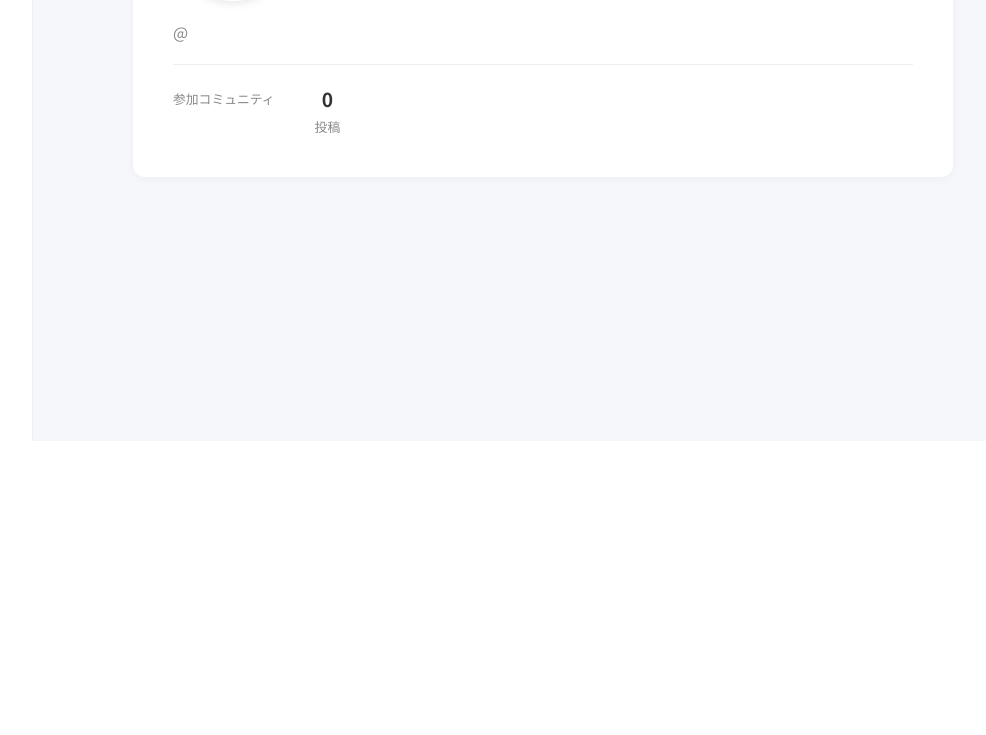
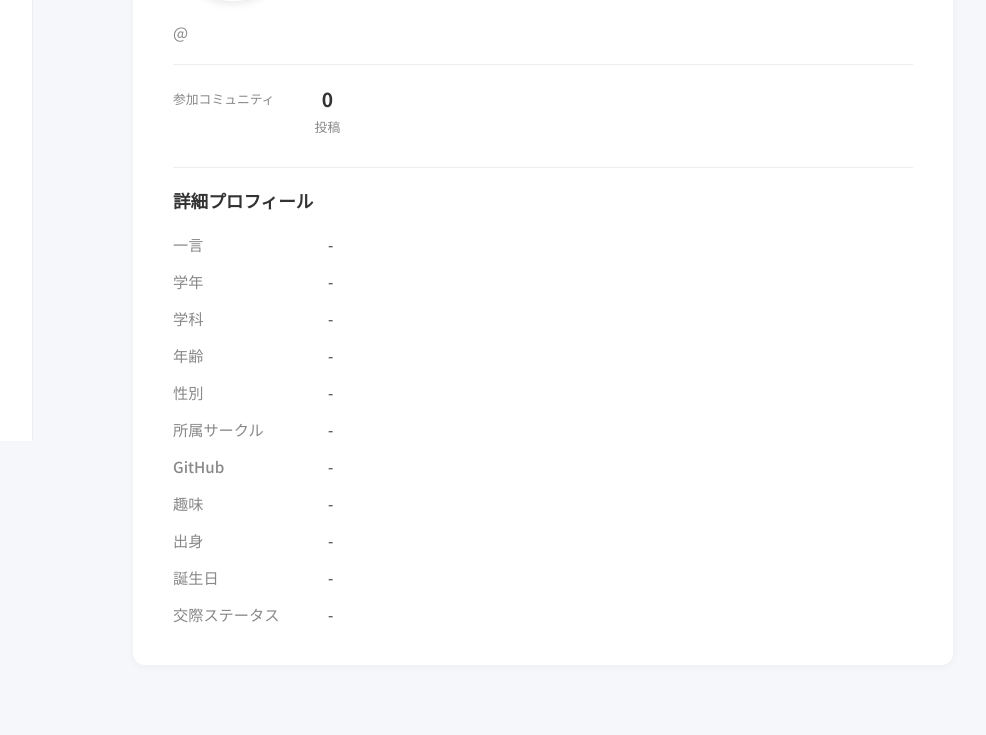
Before and after one commit to mikawa-pbl/pbl-app-2025, a Django app: page /nanakorobiyaoki/mypage/ in a window 1280 px wide. Shown: the part 359-1094 px from the top of the page, without its empty margins (227-1213 px from the left). Before the commit the page ends 800 px from the top, so only its background shows below. Run offline with Django 4.2, Linux system fonts and the light colour scheme; some libraries are stand-ins or nearby versions.

Commit message:
プロフィール画面

```diff
--- a/templates/teams/nanakorobiyaoki/mypage.html
+++ b/templates/teams/nanakorobiyaoki/mypage.html
@@ -352,11 +352,45 @@
                             </div>
                         </div>
 
-                        {% if user.introduction %}
-                        <div class="bio-section">
-                            {{ user.introduction|linebreaksbr }}
+                        <div class="profile-details"
+                            style="margin-top: 30px; border-top: 1px solid #eee; padding-top: 20px;">
+                            <h3 style="font-size: 1.1rem; margin-bottom: 20px; color: #333;">詳細プロフィール</h3>
+                            <dl style="display: grid; grid-template-columns: 140px 1fr; gap: 15px; font-size: 0.95rem;">
+                                <dt style="color: #888; font-weight: 500;">一言</dt>
+                                <dd style="margin: 0; color: #333;">{{ user.one_word|default:"-"|linebreaksbr }}</dd>
+
+                                <dt style="color: #888; font-weight: 500;">学年</dt>
+                                <dd style="margin: 0; color: #333;">{{ user.grade|default:"-" }}</dd>
+
+                                <dt style="color: #888; font-weight: 500;">学科</dt>
+                                <dd style="margin: 0; color: #333;">{{ user.department|default:"-" }}</dd>
+
+                                <dt style="color: #888; font-weight: 500;">年齢</dt>
+                                <dd style="margin: 0; color: #333;">{% if user.age %}{{ user.age }}歳
+                                    {% else %}-{% endif %}</dd>
+
+                                <dt style="color: #888; font-weight: 500;">性別</dt>
+                                <dd style="margin: 0; color: #333;">{{ user.gender|default:"-" }}</dd>
+
+                                <dt style="color: #888; font-weight: 500;">所属サークル</dt>
+                                <dd style="margin: 0; color: #333;">{{ user.club|default:"-" }}</dd>
+
+                                <dt style="color: #888; font-weight: 500;">GitHub</dt>
+                                <dd style="margin: 0; color: #333;">{{ user.github_account|default:"-" }}</dd>
+
+                                <dt style="color: #888; font-weight: 500;">趣味</dt>
+                                <dd style="margin: 0; color: #333;">{{ user.hobby|default:"-" }}</dd>
+
+                                <dt style="color: #888; font-weight: 500;">出身</dt>
+                                <dd style="margin: 0; color: #333;">{{ user.birthplace|default:"-" }}</dd>
+
+                                <dt style="color: #888; font-weight: 500;">誕生日</dt>
+                                <dd style="margin: 0; color: #333;">{{ user.birth_date|default:"-" }}</dd>
+
+                                <dt style="color: #888; font-weight: 500;">交際ステータス</dt>
+                                <dd style="margin: 0; color: #333;">{{ user.relationship_status|default:"-" }}</dd>
+                            </dl>
                         </div>
-                        {% endif %}
                     </div>
                 </div>
             </div>
```
